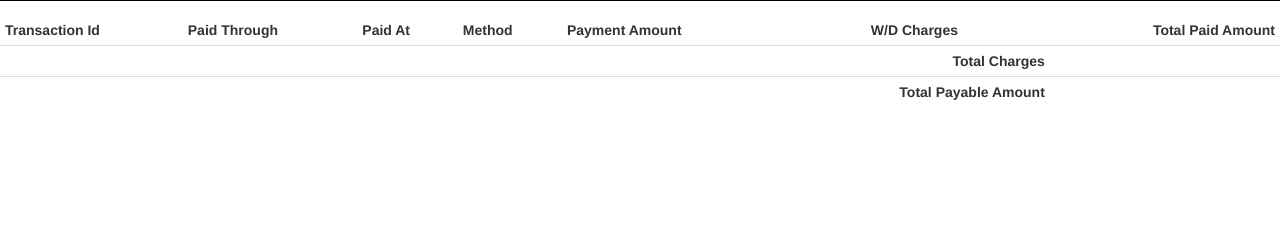
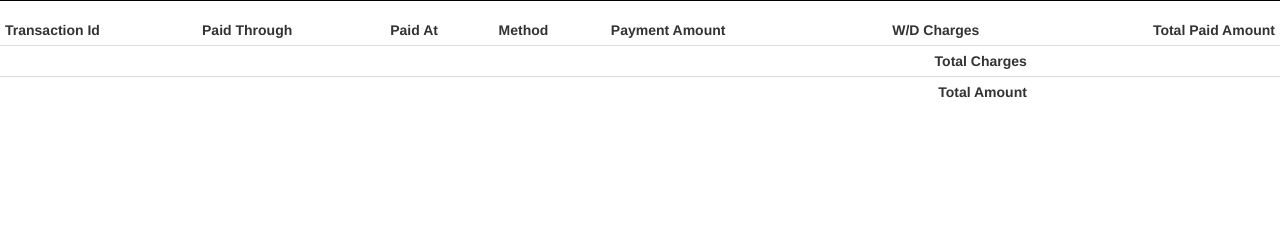
Before and after one commit to pratik1602/Credit-management, a Django app: template creditmanagement/templates/pdf_convert/payment_summary.html in a window 1280 px wide. Shown: the part 325-565 px from the top of the page. Run offline with Django 4.2, Linux system fonts and the light colour scheme; the template is opened without the code that fills it, so the values that code supplies are empty; some libraries are stand-ins or nearby versions.

Commit message:
total amount in pdf 07-06-2023PM

```diff
--- a/creditmanagement/templates/pdf_convert/payment_summary.html
+++ b/creditmanagement/templates/pdf_convert/payment_summary.html
@@ -106,7 +106,7 @@
                                 <td ></td>
                                 <td ></td>
                                 <td ></td>
-                                <td style="text-align: right;"><strong>Total Payable Amount</strong></td>
+                                <td style="text-align: right;"><strong>Total Amount</strong></td>
                                 <td style="text-align: right;">{{total_payable_amount}}</td>
                             </tr>
                         </tbody>
--- a/creditmanagement/transaction/api/views.py
+++ b/creditmanagement/transaction/api/views.py
@@ -703,6 +703,7 @@ class Generate_pdf(APIView):
             charges_sum = []
             total_charge = 0
             total_payable_amount = 0
+            deposit_amount = 0
             for i in range(len(serializer.data)):
                 due_paid_at = serializer.data[i]["due_paid_at"]
                 transaction_id = serializer.data[i]["transaction_id"]
@@ -716,7 +717,9 @@ class Generate_pdf(APIView):
                 serializer.data[i]["transaction_id"] = stripped_tran_id
                 serializer.data[i]["charge_sum"] = charge_sum
                 total_charge = charge_sum + total_charge
-                total_payable_amount = float(serializer.data[i]["total_amount"]) + total_payable_amount
+                if serializer.data[i]["payment_method_flag"] == "Cycle Deposit":
+                    deposit_amount = serializer.data[i]["paid_amount"]  + deposit_amount
+            total_payable_amount = total_payable_amount + deposit_amount + total_charge
             today = date.today()
             context = {
                 'records' : serializer.data,
```
